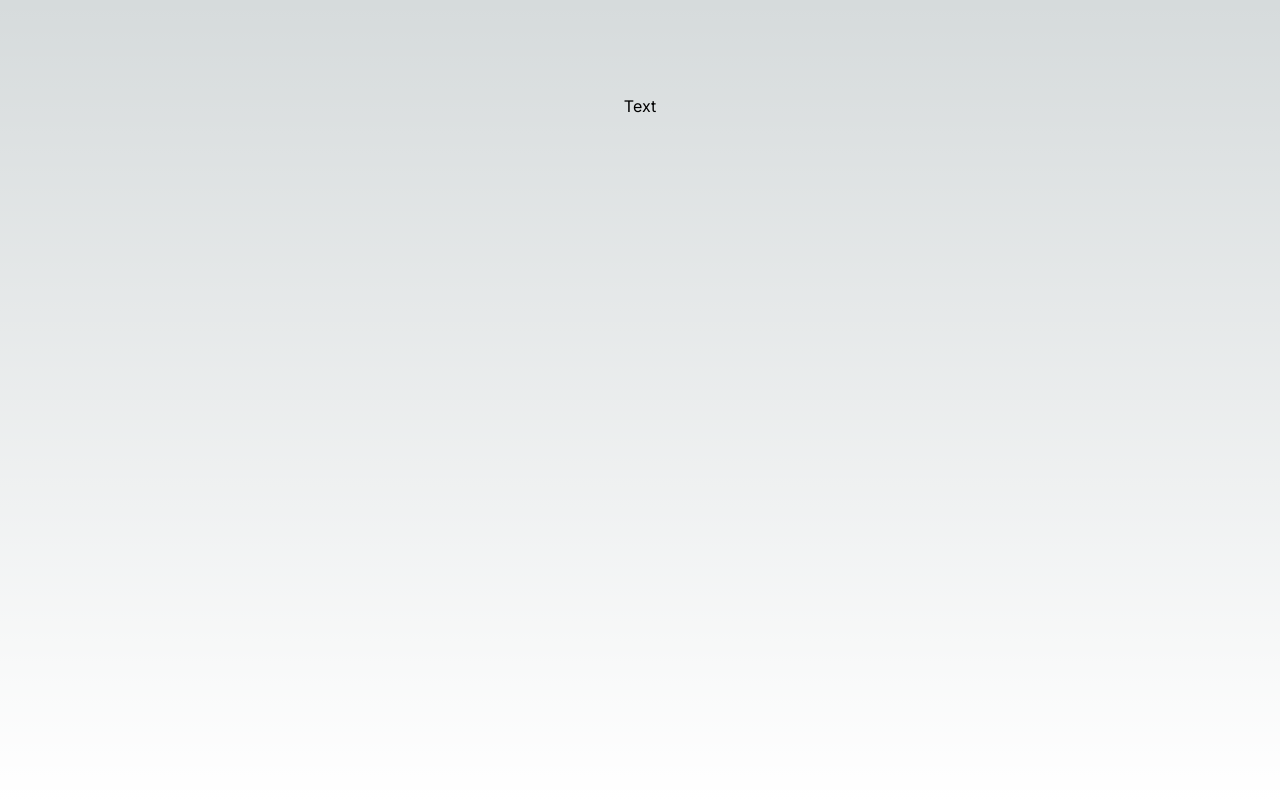
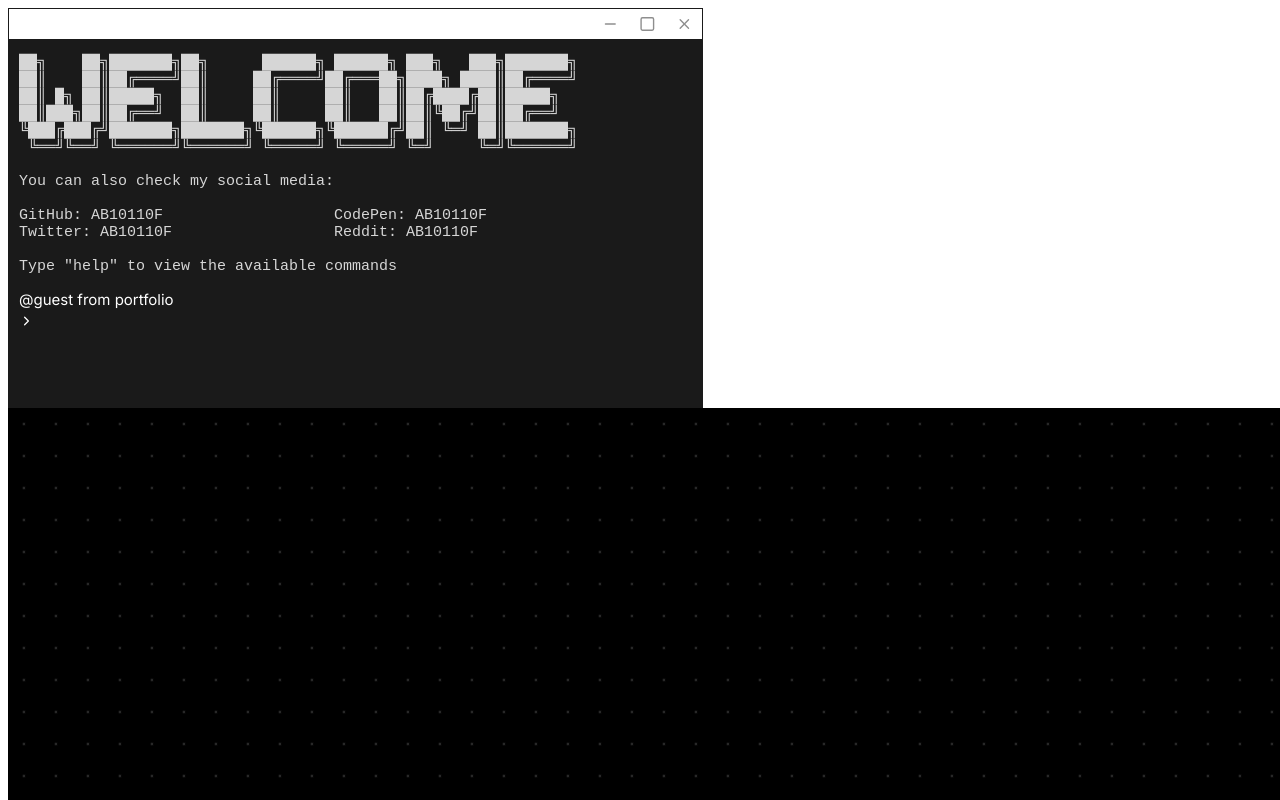
Before and after one commit to AB10110F/Portfolio-TUI, a Next.js app: page / in a window 1280 px wide. Shown: the top 800 px of the page. Built offline with nearby package versions, Linux system fonts and the light colour scheme.

Commit message:
terminal-component-V1

```diff
--- a/package.json
+++ b/package.json
@@ -15,6 +15,7 @@
     "@types/react-dom": "18.2.4",
     "eslint": "8.41.0",
     "eslint-config-next": "13.4.4",
+    "lucide-react": "^0.260.0",
     "next": "13.4.4",
     "p5": "^1.6.0",
     "react": "18.2.0",
--- a/src/app/layout.tsx
+++ b/src/app/layout.tsx
@@ -1,6 +1,7 @@
-import './globals.css'
+/* import './globals.css'*/
 import { Inter } from 'next/font/google'
-
+import  Terminal  from '@/components/Terminal'
+import  Dots  from '@/components/Dots'
 const inter = Inter({ subsets: ['latin'] })
 
 export const metadata = {
@@ -16,6 +17,8 @@ export default function RootLayout({
   return (
     <html lang="en">
       <body className={inter.className}>
+        <Terminal/>
+        <Dots/>
         {children}
       </body>
     </html>
--- a/src/components/Terminal.tsx
+++ b/src/components/Terminal.tsx
@@ -1,9 +1,122 @@
+"use client"
 import React from 'react';
+import { useState, useRef, useEffect } from 'react';
+import styles from '../css/terminal.module.css'
+import { ChevronRight, X, Minus, Square } from 'lucide-react';
+
 
 const Terminal = () => {
+
+
+    const banner = [
+        "██╗    ██╗███████╗██╗      ██████╗ ██████╗ ███╗   ███╗███████╗ ",
+        "██║    ██║██╔════╝██║     ██╔════╝██╔═══██╗████╗ ████║██╔════╝ ",
+        "██║ █╗ ██║█████╗  ██║     ██║     ██║   ██║██╔████╔██║█████╗  ",
+        "██║███╗██║██╔══╝  ██║     ██║     ██║   ██║██║╚██╔╝██║██╔══╝  ",
+        "╚███╔███╔╝███████╗███████╗╚██████╗╚██████╔╝██║ ╚═╝ ██║███████╗ ",
+        " ╚══╝╚══╝ ╚══════╝╚══════╝ ╚═════╝ ╚═════╝ ╚═╝     ╚═╝╚══════╝",
+        "",
+        "You can also check my social media:",
+        "",
+        "GitHub: AB10110F                   CodePen: AB10110F",
+        "Twitter: AB10110F                  Reddit: AB10110F",
+        "",
+        "Type \"help\" to view the available commands"
+    ]
+
+    const help = [
+        "This is the list of commands you can use: \n",
+        "banner          Displays the initial greeting",
+        "help            As you can see it shows a list of commands",
+        "skills          Displays the technologies I'm able to use",
+        "info            Shows all the information of the project",
+        "cls             Clears the content of the terminal",
+    ]
+
+    const skills = [
+        "CSS          [██████████████████▁▁▁▁▁▁]              C++          [████████████████████▁▁▁▁]",
+        "",
+        "Typescript   [█████████████▁▁▁▁▁▁▁▁▁▁]              PHP          [██████████████▁▁▁▁▁▁▁▁▁]",
+        "",
+        "React        [███████████▁▁▁▁▁▁▁▁▁▁▁▁]              Git          [██████████████████▁▁▁▁▁▁]",
+
+    ]
+
+    const info = [
+        "888b    | 888~~  Y88b    / ~~~888~~~",
+        "|Y88b   | 888___  Y88b  /     888   ",
+        "| Y88b  | 888      Y88b/      888   ",
+        "|  Y88b | 888      /Y88b      888   ",
+        "|   Y88b| 888     /  Y88b     888   ",
+        "|    Y888 888___ /    Y88b    888   ",
+        "",
+        "This project was built with Next.js 13",
+        "The icons I used are the lucide-icons"
+    ]
+
+    const preRef = useRef<HTMLDivElement>(null);
+    const [input, setInput] = useState("");
+    const [output, setOutput] = useState(banner.join('\n'));
+
+    useEffect(() => {
+        if (preRef.current) {
+          preRef.current.scrollTop = preRef.current.scrollHeight;
+        }
+    }, [output]);
+
     return (
-        <div>Prompt</div>
+        <div  ref={preRef} className={styles.terminal}>
+            <section className={styles.windowOptions}>
+                <article>
+                    <Minus />
+                    <Square />
+                    <X />
+                </article>
+            </section>
+            {<pre className={styles.history}>{output}</pre>}
+            {/* <pre style={{ color: 'green' }}>{output}</pre>*/}
+            <section className={styles.prompt}>
+                <article>@guest from portfolio</article>
+                <article className={styles.promptDown}>
+                    <ChevronRight />
+                    <input
+                        type="text"
+                        value={input}
+                        onChange={e=>setInput(e.target.value)}
+                        onKeyDown={e=>{
+                            let newOutput = "";
+                            if (e.key === "Enter")
+                            {
+                                newOutput = output + "\n\n@guest from portfolio\n" + "> " + input + "\n\n";
+                                switch (input)
+                                {
+                                    case "banner":
+                                        newOutput += banner.join('\n')
+                                        break;
+                                    case "help":
+                                        newOutput += help.join('\n')
+                                        break;
+                                    case "skills":
+                                        newOutput += skills.join('\n')
+                                        break;
+                                    case "info":
+                                        newOutput += info.join('\n')
+                                        break;
+                                    case "cls":
+                                        newOutput = ""
+                                        break;
+                                    default:
+                                        newOutput += "x_x Syntax Error \"" + input + "\" is not a command"
+                                }
+                                setOutput(newOutput)
+                                setInput("")
+                            }
+                        }}
+                    />
+                </article>
+            </section>
+        </div>
     )
-}
+};
 
 export default Terminal
--- /dev/null
+++ b/src/css/terminal.module.css
@@ -0,0 +1,83 @@
+.terminal
+{
+    height: 400px;
+    width: 55%;
+    background-color: rgb(26, 26, 26);
+    color: white;
+    box-sizing: border-box;
+    font-size: 15px;
+    overflow-y:auto;
+    overflow-x: hidden;
+    border: 1px solid rgb(26, 26, 26);
+}
+
+.windowOptions
+{
+    display: flex;
+    justify-content: end;
+    background-color: rgb(255, 255, 255);
+    height: 30px;
+    align-items: center;
+    font-size: 15px;
+    position: sticky;
+    top: 0;
+}
+.windowOptions svg
+{
+    width: 25px;
+    height: 30px;
+    padding: 0 10px;
+    color: rgb(142, 142, 142);
+}
+.windowOptions svg:nth-last-child(1):hover
+{
+    background-color: red;
+}
+
+.windowOptions svg:hover
+{
+    background-color: rgb(177, 177, 177);
+    color: white;
+}
+
+.windowOptions article
+{
+    width: 110px;
+    display: flex;
+}
+
+.terminal::-webkit-scrollbar{height: 10px; width: 8px;}
+.terminal::-webkit-scrollbar-thumb{background:#878787; border-radius: 50px;}
+
+.history
+{
+    padding: 0 10px;
+    /* white-space: pre-wrap;
+    word-wrap: break-word; */
+    width: 100%;
+    color: rgb(214, 214, 214);
+}
+
+.prompt
+{
+    padding: 0 10px;
+}
+
+.promptDown
+{
+    display: flex;
+    flex-direction: row;
+}
+
+.prompt svg{width: 15px;}
+
+.prompt input
+{
+    border: none;
+    outline: none;
+    width: 80%;
+    background-color: transparent;
+    color: white;
+    /* margin-top: 10px */;
+    font-size: 15px;
+}
```
Also changed, not shown: src/css/globals.css (renamed from src/app/globals.css), 1 other file (tests, documents, lock files or other folders).
